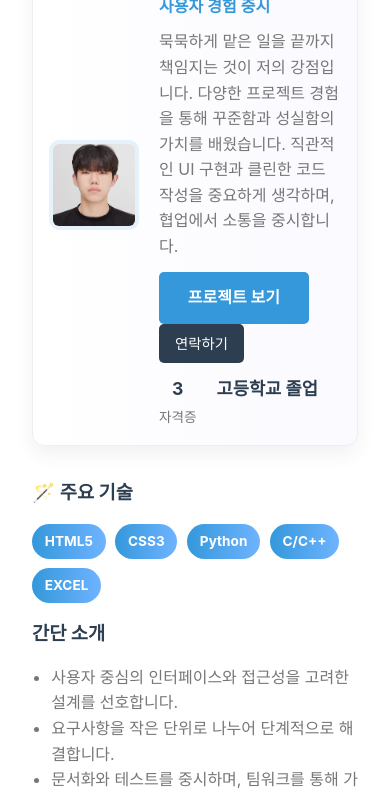
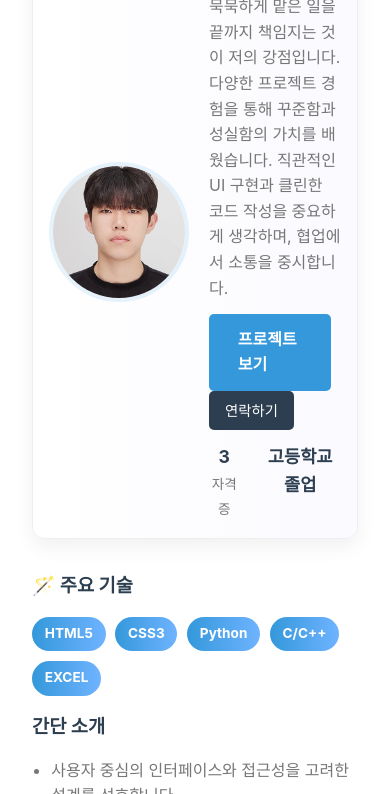
Before and after one commit to wltjr32/Portfolio, a plain HTML site: page index.html in a window 390 px wide. Shown: the part 1075-1869 px from the top of the page. Drawn offline with Linux system fonts and the light colour scheme.

Commit message:
프로필 사진 추가

```diff
--- a/index.html
+++ b/index.html
@@ -38,7 +38,6 @@
                     </div>
                     <div class="profile-info">
                         <h1>이지석</h1>
-                        <p class="title">사용자 경험 중시</p>
                         <p class="bio">묵묵하게 맡은 일을 끝까지 책임지는 것이 저의 강점입니다. 다양한 프로젝트 경험을 통해 꾸준함과 성실함의 가치를 배웠습니다. 직관적인 UI 구현과 클린한 코드 작성을 중요하게 생각하며, 협업에서 소통을 중시합니다.</p>
 
                         <div class="profile-actions">
@@ -150,7 +149,7 @@
             <p>언제든지 편하게 연락주세요!</p>
             <ul class="contact-links">
                 <li><a href="fcjs9@naver.com">이메일: fcjs9@naver.com</a></li>
-                <li><a href="https://github.com/" target="_blank">GitHub 프로필</a></li>
+                <li><a href="https://github.com/wltjr32" target="_blank">GitHub 프로필</a></li>
                 <li><a href="#">전화번호: 010-5199-2507</a></li>
             </ul>
         </section>
--- a/style.css
+++ b/style.css
@@ -253,7 +253,6 @@ main {
     text-decoration: underline;
 }
 
-/* 푸터 */
 footer {
     text-align: center;
     padding: 2rem;
@@ -297,7 +296,6 @@ footer {
     margin-bottom: 0;
 }
 
-/* 학력(education) 카드 스타일 */
 .education-grid {
     display: grid;
     grid-template-columns: repeat(auto-fit, minmax(280px, 1fr));
@@ -335,7 +333,6 @@ footer {
 .status-graduated { background: #27ae60; }
 .status-enrolled { background: #f39c12; }
 
-/* 소개(about) 스타일 */
 .about-hero {
     display: grid;
     grid-template-columns: 1fr;
@@ -355,15 +352,14 @@ footer {
 }
 
 .profile-pic img {
-    width: 120px;
-    height: 120px;
+    width: 180px;       /* 더 크게 표시 */
+    height: 180px;
     object-fit: cover;
-    border-radius: 10px;
+    border-radius: 50%; /* 원형으로 보이게 변경 (원하지 않으면 원래값으로 복원) */
     border: 4px solid rgba(52,152,219,0.12);
 }
 
 .profile-info h1 { font-size: 1.6rem; margin: 0 0 0.25rem 0; }
-.title { color: var(--primary-color); font-weight: 600; margin-bottom: 0.6rem; }
 .bio { color: var(--light-text-color); margin-bottom: 0.8rem; }
 
 .profile-actions { margin-bottom: 0.8rem; }
@@ -403,5 +399,5 @@ footer {
 
 @media (max-width: 900px) {
     .profile-card { flex-direction: row; }
-    .profile-pic img { width:90px; height:90px; }
+    .profile-pic img { width: 140px; height: 140px; } /* 반응형에서의 크기 */
 }
```
